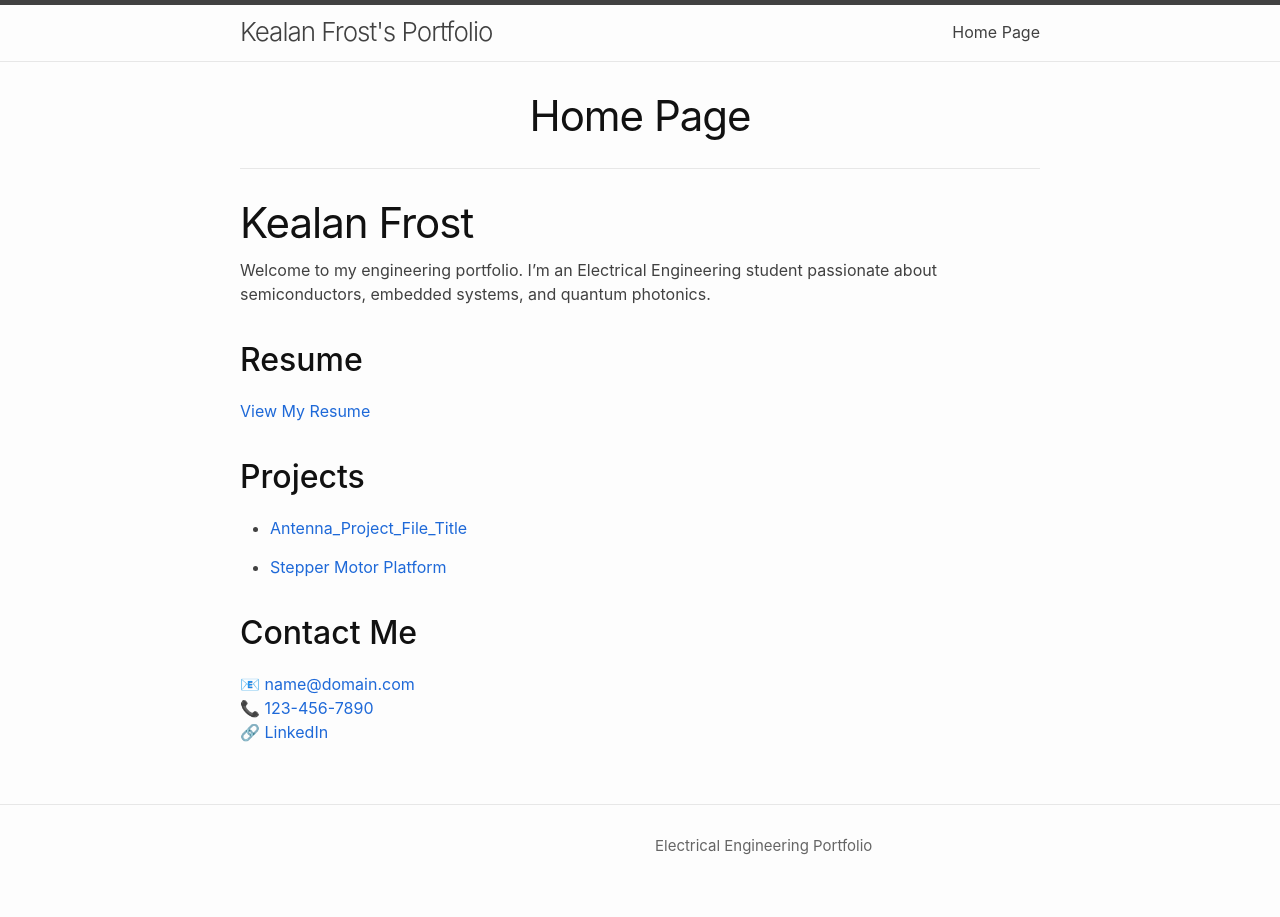
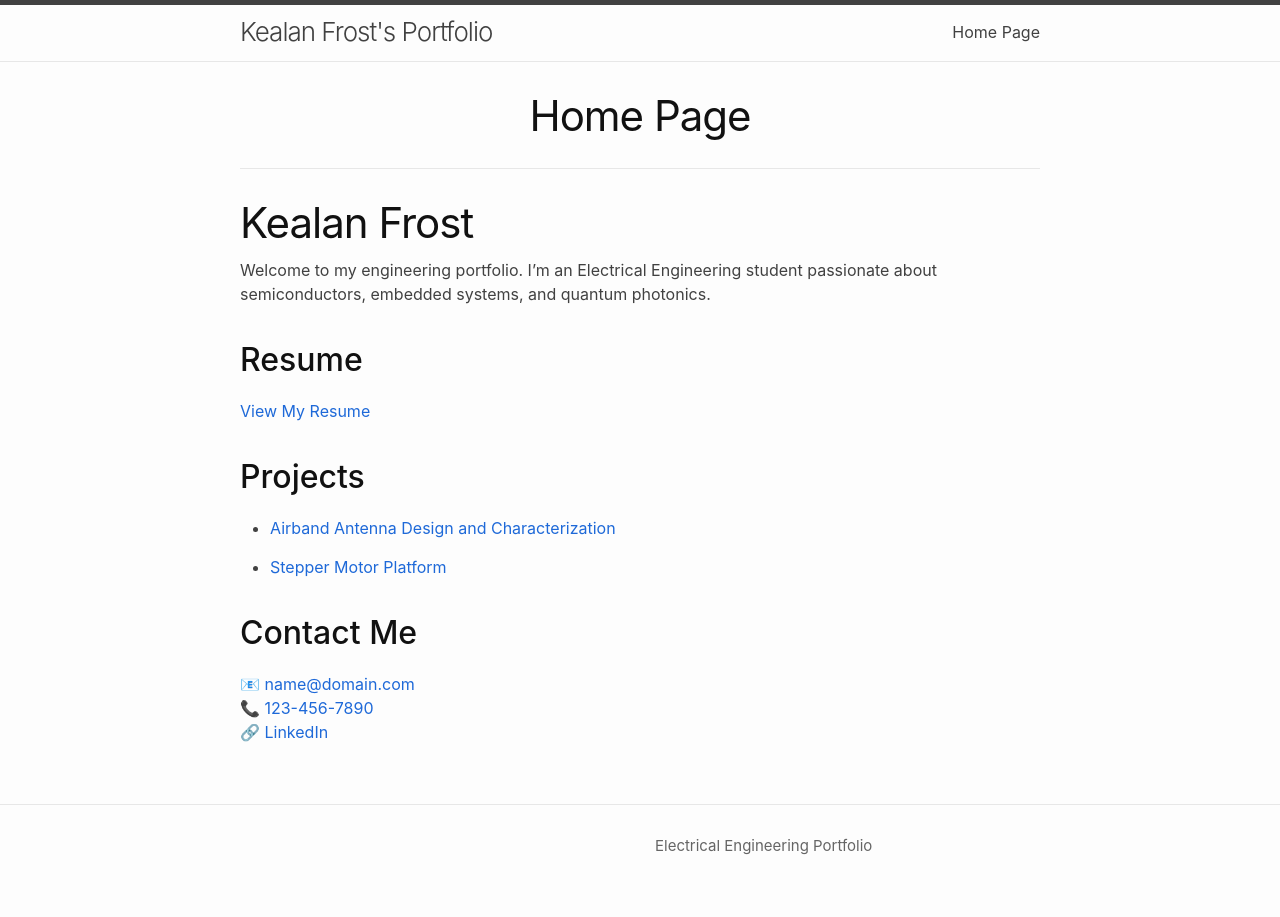
Before and after one commit to ItsTime2Duel/portfolio, a Jekyll site: the page built from index.md, in a window 1280 px wide. Built offline with Jekyll 4.4.1, drawn with Linux system fonts in a browser that asks for light colours.

Commit message:
Update Airband_Antenna_Build.md

```diff
--- a/_projects/Airband_Antenna_Build.md
+++ b/_projects/Airband_Antenna_Build.md
@@ -1,6 +1,6 @@
 ---
 layout: default
-title: Antenna_Project_File_Title
+title: Airband Antenna Design and Characterization
 ---
 
 ## Description
```
